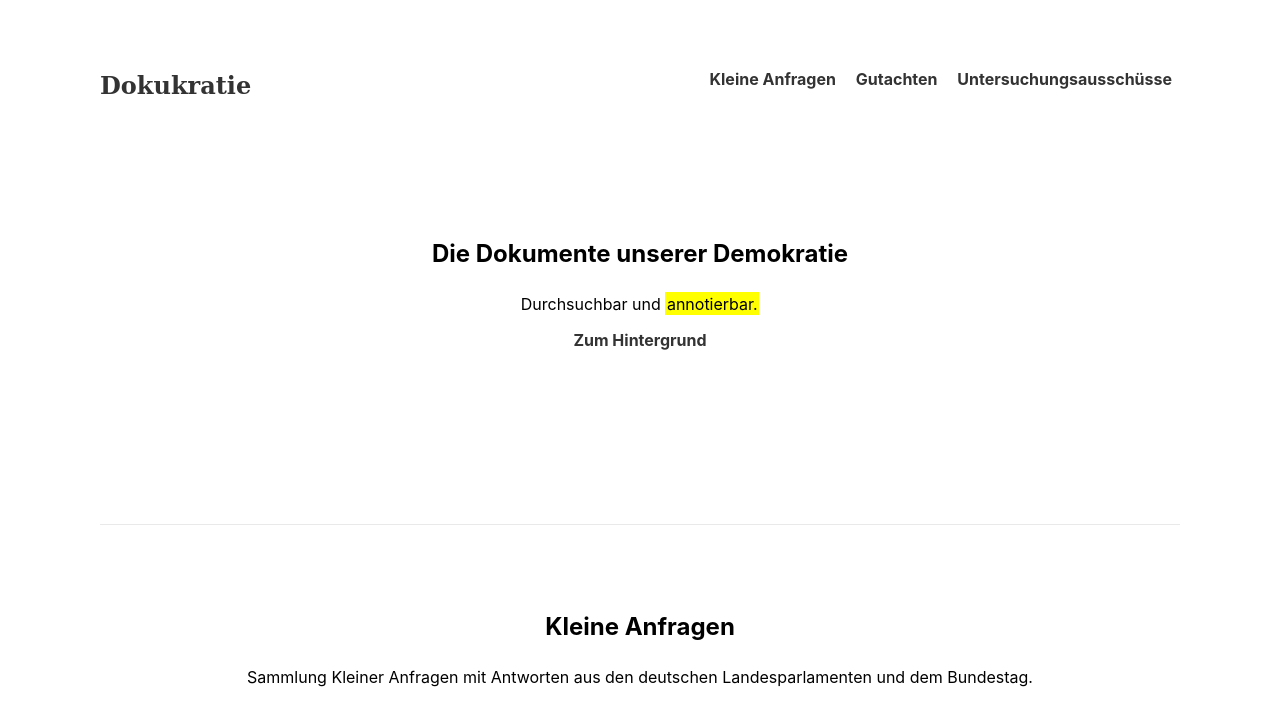
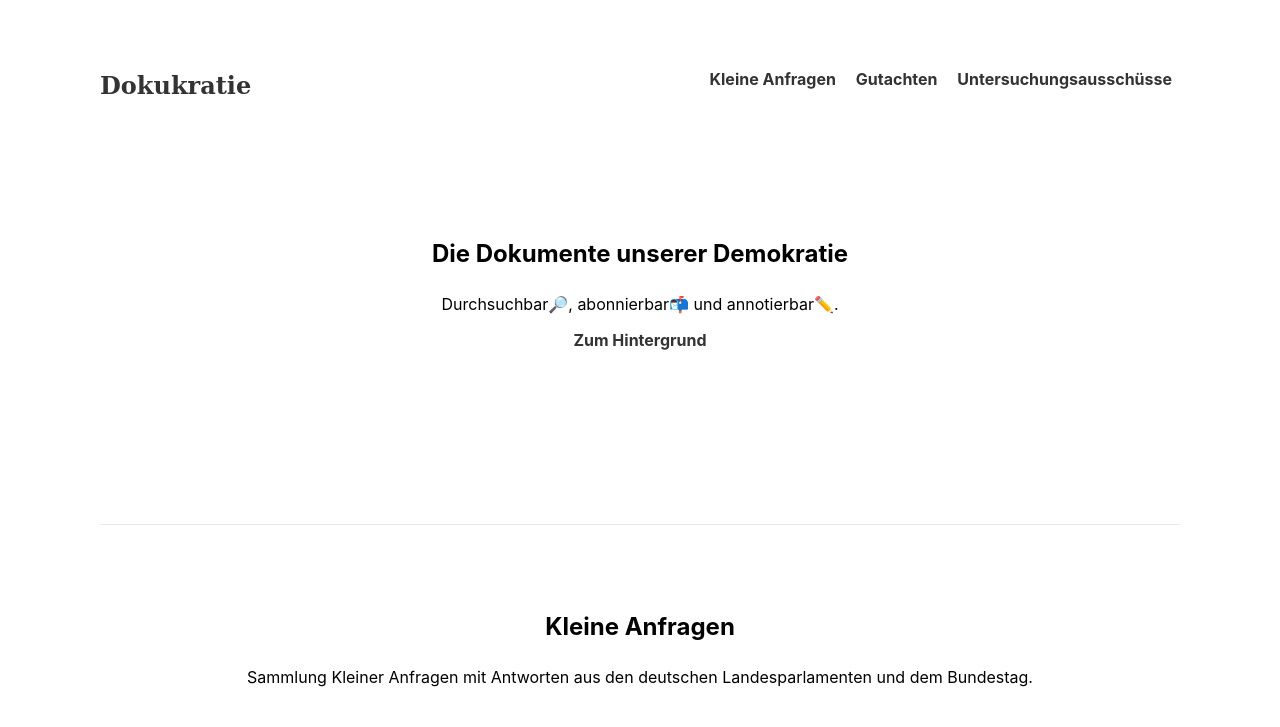
Before and after one commit to okfde/dokukratie.de, a plain HTML site: page index.html in a window 1280 px wide. Shown: the top 727 px of the page. Drawn offline with Linux system fonts and the light colour scheme.

Commit message:
Add some emoji

```diff
--- a/index.html
+++ b/index.html
@@ -24,7 +24,7 @@
                 </ul>
             </nav>
             <h2>Die Dokumente unserer Demokratie</h2>
-            <p>Durchsuchbar und <mark>annotierbar.</mark></p>
+            <p>Durchsuchbar🔎, abonnierbar📬 und annotierbar✏️.</p>
             <p><a href="https://fragdenstaat.de/blog/2022/06/17/dokukratie-zentrale-dokumente-demokratie/">Zum Hintergrund</a></p>
         </header>
         <main>
```
